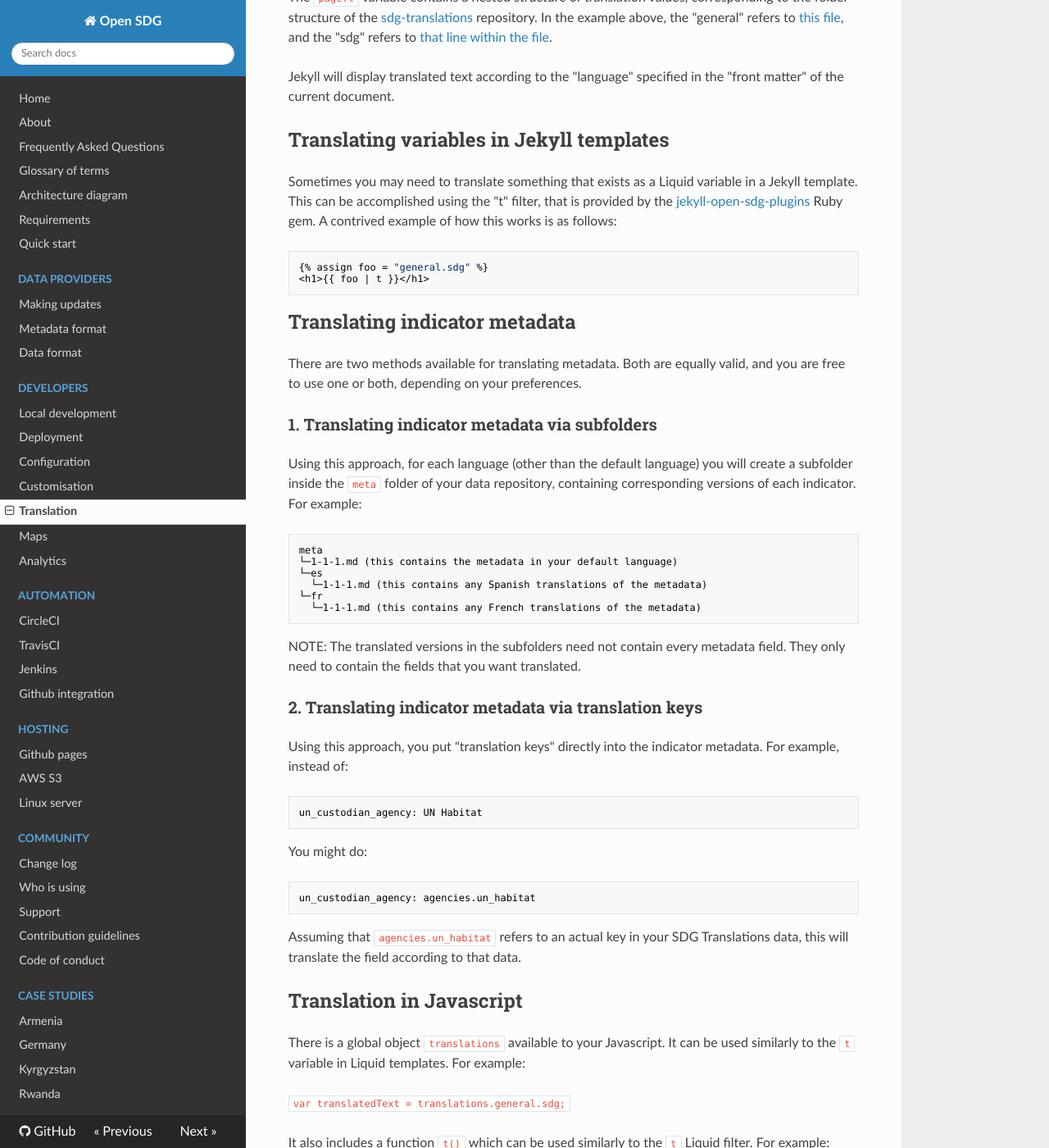
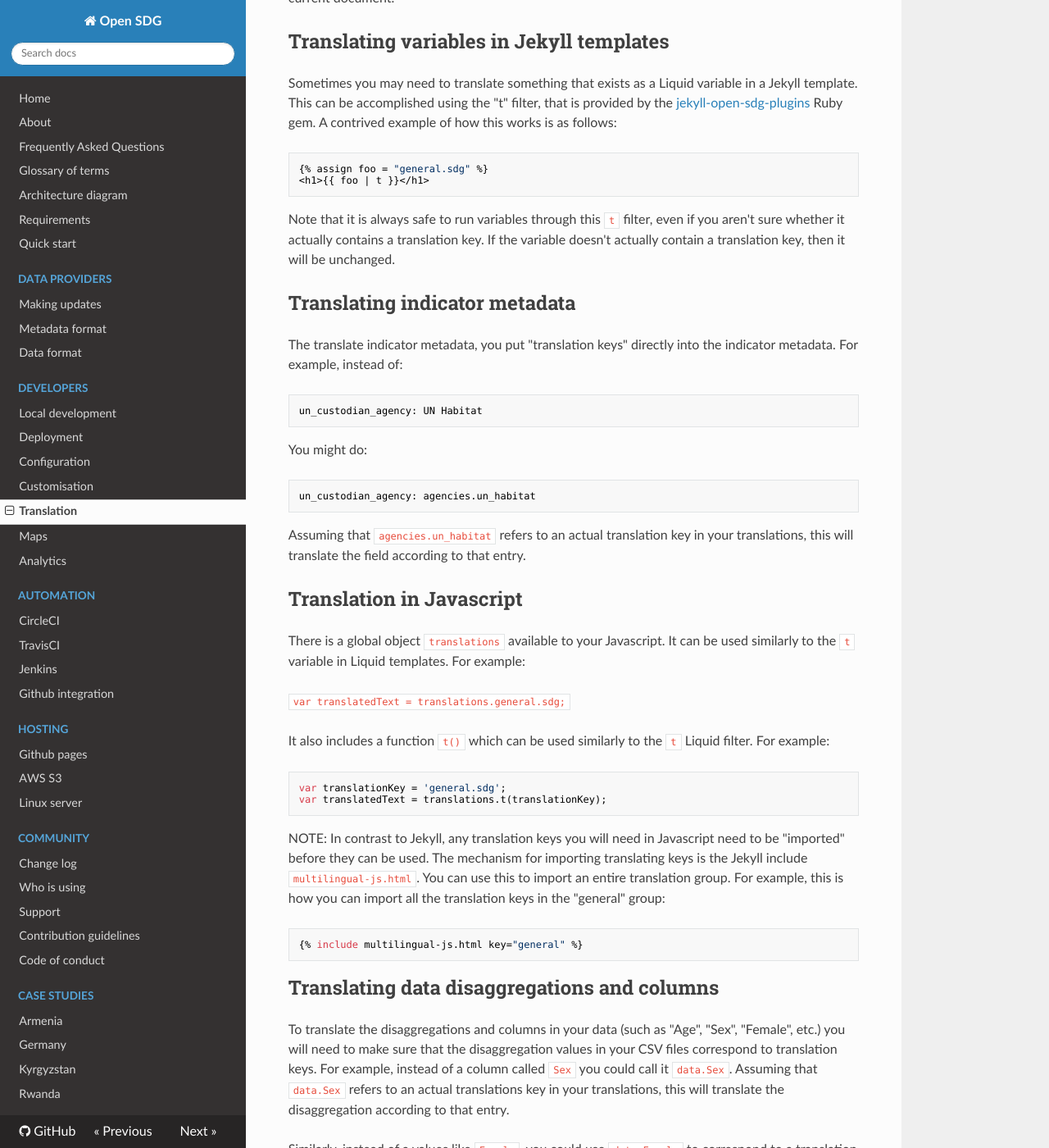
Before and after one commit to open-sdg/open-sdg, an MkDocs documentation site: the page built from docs/translation.md, in a window 1280 px wide and 1400 px high, scrolled down 1234 px. Shown: the whole window at 82% size. Built offline with MkDocs 1.6.1, drawn with Linux system fonts in a browser that asks for light colours; nearby versions of some CDN libraries; old or Windows-style settings are respelled for this version of MkDocs; some of the changed text lies outside the part shown.

Commit message:
Doc updates related to translation

````diff
--- a/docs/translation.md
+++ b/docs/translation.md
@@ -8,21 +8,16 @@
 
 In order to compile the platform in multiple languages, Jekyll needs the translations themselves. This platform leverages translations from [this project](https://open-sdg.github.io/sdg-translations).
 
-There are 2 ways to get this translation data into Jekyll.
-
-1. Manually copy the [translations folder](https://github.com/open-sdg/sdg-translations/tree/develop/translations) into your [data folder](https://jekyllrb.com/docs/datafiles/).
-2. (Recommended) Use a Jekyll plugin, such as [Jekyll Get JSON](https://github.com/brockfanning/jekyll-get-json), to pull in the [json data](https://open-sdg.github.io/sdg-translations/translations.json) at build time.
-
-Note that the [open-sdg-site-starter](https://github.com/open-sdg/open-sdg-site-starter) comes pre-configured to use approach #2 above.
+The recommended way to get the translations is via the SDG Build library, in the data repository. Note that the [open-sdg-data-starter](https://github.com/open-sdg/open-sdg-site-starter) comes pre-configured to use this approach.
 
 ## Adding new languages
 
 There are 4 requirements for adding a new language to the platform
 
-1. Make sure that the new language is implemented in the [SDG Translations project](https://open-sdg.github.io/sdg-translations). If it is not, you can fork that repository and implement the language yourself.
-2. Make sure that translated goal icons have been created. These are should be included in the SDG Translations implementation mentioned above.
+1. Check that the new language is implemented in the [SDG Translations project](https://open-sdg.github.io/sdg-translations). If it is not, you can fork that repository and implement the language yourself.
+2. Make sure that translated goal icons have been created. These are included in the SDG Translations project mentioned above.
 3. Add the new language in the 'languages' list in your `_config.yml` file.
-4. Add new subdirectories for the translated goals, indicators, and pages, and populate them with content. NOTE: The [open-sdg-site-starter](https://github.com/open-sdg/open-sdg-site-starter) ships with a script to do this for you.
+4. Create new versions of any Jekyll pages that you would like to have available in the new language. Note that the open-sdg-site-starter project includes a [script](https://github.com/open-sdg/open-sdg-site-starter/blob/develop/scripts/batch/add_language.py) to make this easier.
 
 ## Using translated text in Jekyll templates
 
@@ -47,28 +42,11 @@
 <h1>{{ foo | t }}</h1>
 ```
 
+Note that it is always safe to run variables through this `t` filter, even if you aren't sure whether it actually contains a translation key. If the variable doesn't actually contain a translation key, then it will be unchanged.
+
 ## Translating indicator metadata
 
-There are two methods available for translating metadata. Both are equally valid, and you are free to use one or both, depending on your preferences.
-
-### 1. Translating indicator metadata via subfolders
-
-Using this approach, for each language (other than the default language) you will create a subfolder inside the `meta` folder of your data repository, containing corresponding versions of each indicator. For example:
-
-```lang-none
-meta
-└─1-1-1.md (this contains the metadata in your default language)
-└─es
-  └─1-1-1.md (this contains any Spanish translations of the metadata)
-└─fr
-  └─1-1-1.md (this contains any French translations of the metadata)
-```
-
-NOTE: The translated versions in the subfolders need not contain every metadata field. They only need to contain the fields that you want translated.
-
-### 2. Translating indicator metadata via translation keys
-
-Using this approach, you put "translation keys" directly into the indicator metadata. For example, instead of:
+The translate indicator metadata, you put "translation keys" directly into the indicator metadata. For example, instead of:
 
 ```lang-yaml
 un_custodian_agency: UN Habitat
@@ -80,7 +58,7 @@
 un_custodian_agency: agencies.un_habitat
 ```
 
-Assuming that `agencies.un_habitat` refers to an actual key in your SDG Translations data, this will translate the field according to that data.
+Assuming that `agencies.un_habitat` refers to an actual translation key in your translations, this will translate the field according to that entry.
 
 ## Translation in Javascript
 
@@ -103,7 +81,7 @@
 
 ## Translating data disaggregations and columns
 
-To translate the disaggregations and columns in your data (such as "Age", "Sex", "Female", etc.) you will need to make sure that the disaggregation values in your CSV files correspond to translation keys. For example, instead of a column called `Sex` you could call it `data.Sex`. Assuming that `data.Sex` refers to an actual key in your SDG Translations data, this will translate the disaggregation according to that data.
+To translate the disaggregations and columns in your data (such as "Age", "Sex", "Female", etc.) you will need to make sure that the disaggregation values in your CSV files correspond to translation keys. For example, instead of a column called `Sex` you could call it `data.Sex`. Assuming that `data.Sex` refers to an actual translations key in your translations, this will translate the disaggregation according to that entry.
 
 Similarly, instead of a values like `Female`, you could use `data.Female` to correspond to a translation by that key.
 
@@ -125,7 +103,7 @@
 
 Inevitably an implementation of this platform will need to display some text that is not already included in the SDG Translations project, and that is likely specific to a particular country. The recommended way to accomplish this is to fork the SDG Translations repository. Once forked, you can add new translation files custom to your implementation.
 
-It is recommended that you limit the changes in your fork of SDG Transations to new files only -- and refrain from changing existing files. The reason for this approach is to make it easier to merge in the latest upstream updates, should any occur.
+Alternatively you can also put the translations directly into your data repository, in a `translations` folder.
 
 > **NOTE**: If you make a translation that you think would be useful to others, please
 > submit it as a pull-request in the [sdg-translations](https://github.com/open-sdg/sdg-translations) repository!
````
Also changed, not shown: docs/configuration.md (+0 -9 lines).
